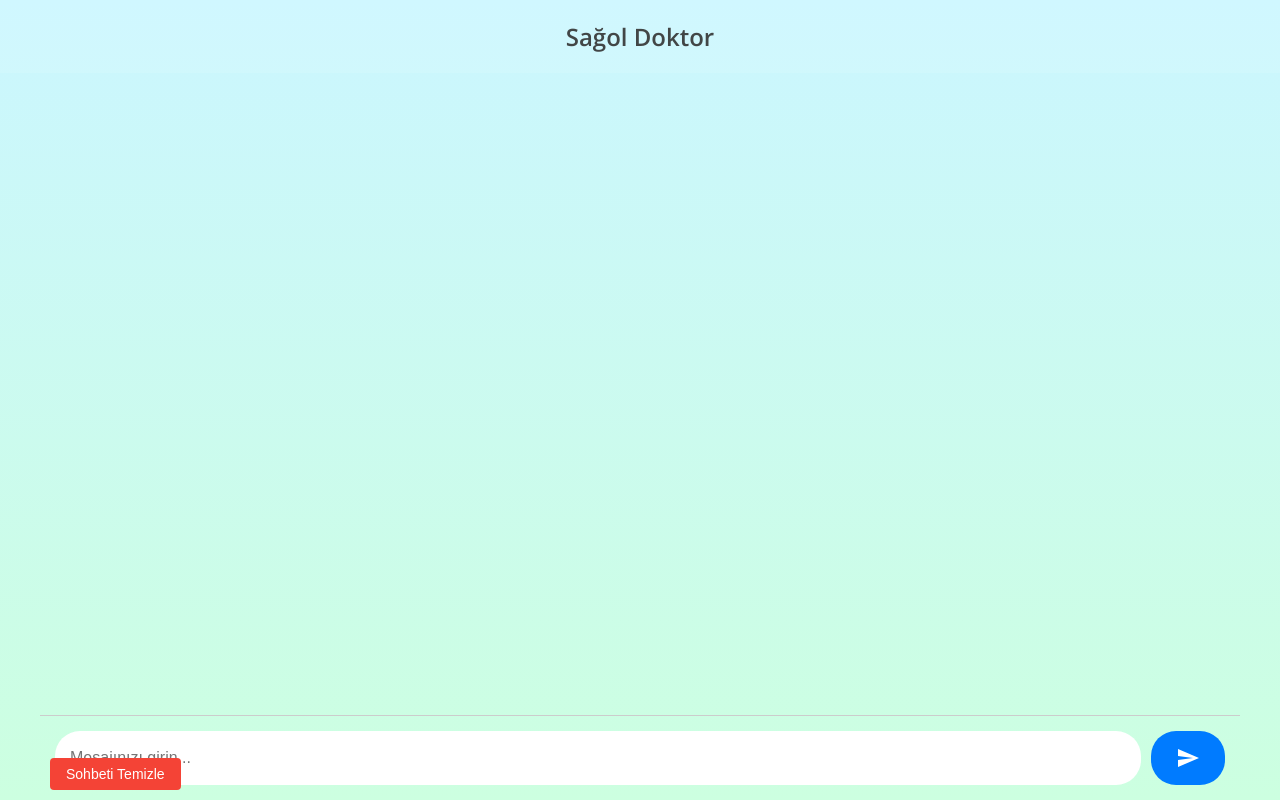
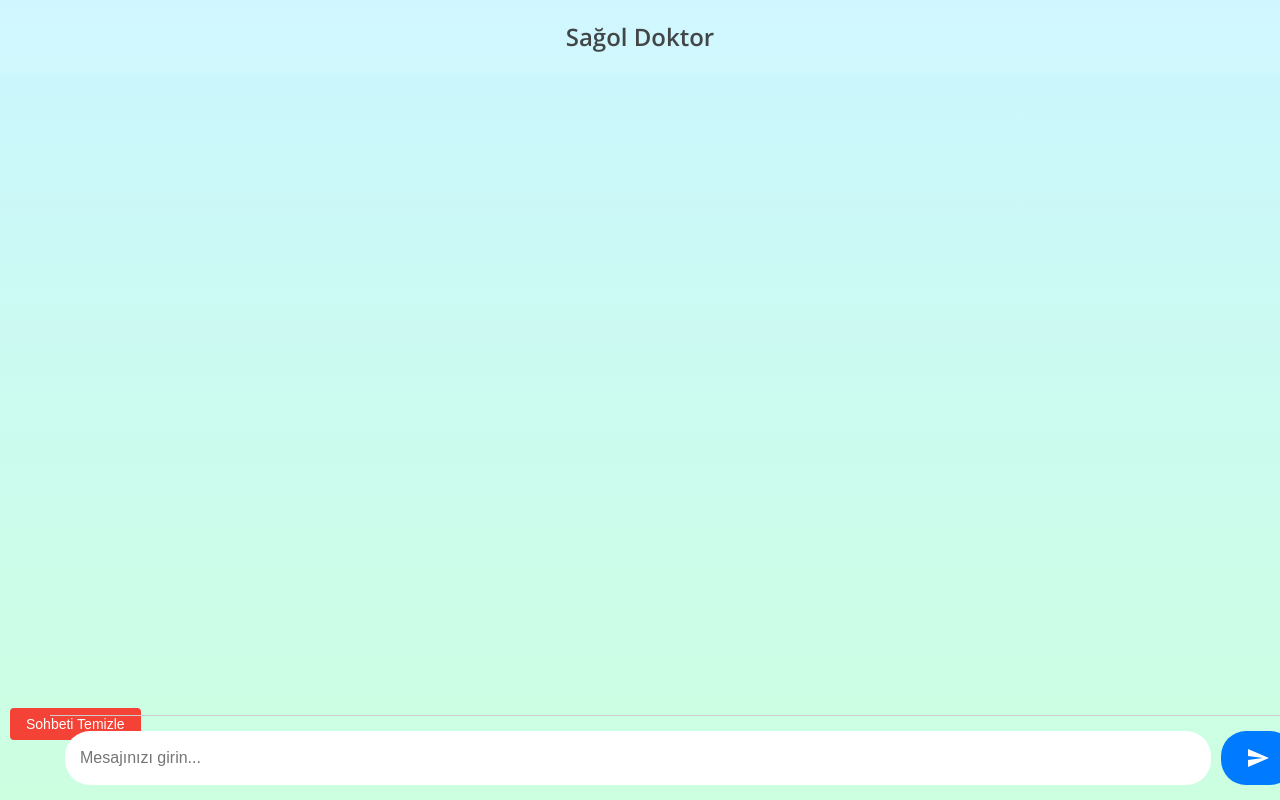
Before and after one commit to sagoldoktor/sagoldoktor.github.io, a React (Create React App) app: page / in a window 1280 px wide. Built offline with nearby package versions, Linux system fonts and the light colour scheme; the HTML template or start-up script is replaced by a standard one.

Commit message:
Update App.css

```diff
--- a/src/App.css
+++ b/src/App.css
@@ -190,11 +190,26 @@ html {
 }
 
 /* Style for the clear chat button */
+.chat-container {
+  position: relative;
+  padding-bottom: 100px; /* Adjust as needed */
+}
+
+/* Input field positioning */
+.input-container {
+  position: fixed;
+  bottom: 0;
+  width: calc(100% - 20px); /* Adjust for margins/padding */
+  margin: 0 10px; /* Adjust as needed */
+  z-index: 2;
+}
+
+/* Clear Chat button positioning */
 .clear-chat-button {
-  position: absolute;
-  bottom: 0; /* Position at the bottom */
-  left: 0;   /* Position at the left */
-  margin: 10px; /* Optional: Add some margin */
+  position: fixed;
+  bottom: 0; /* Align with input field */
+  left: 0;
+  margin: 0 10px 60px 10px; /* Adjust bottom margin to position above input field */
   background-color: #f44336;
   color: white;
   border: none;
@@ -202,10 +217,15 @@ html {
   cursor: pointer;
   border-radius: 4px;
   font-size: 14px;
-  /* Adjust z-index if necessary to ensure it's above other elements */
   z-index: 1;
 }
 
 .clear-chat-button:hover {
   background-color: #d32f2f;
 }
+
+/* Adjustments for the chat window */
+.chat-window {
+  /* Ensure the chat window doesn't overlap with the input field and button */
+  padding-bottom: 160px; /* Adjust based on the height of the input and button */
+}
```
